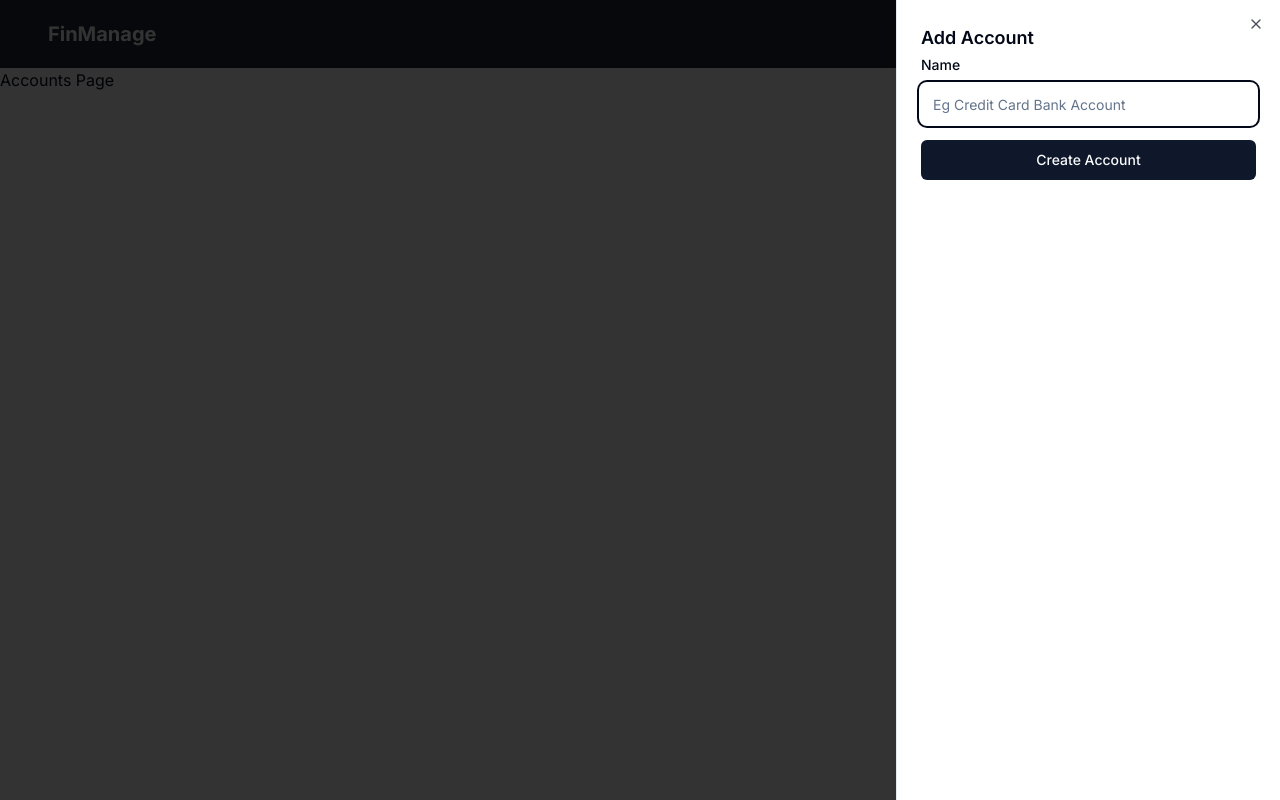
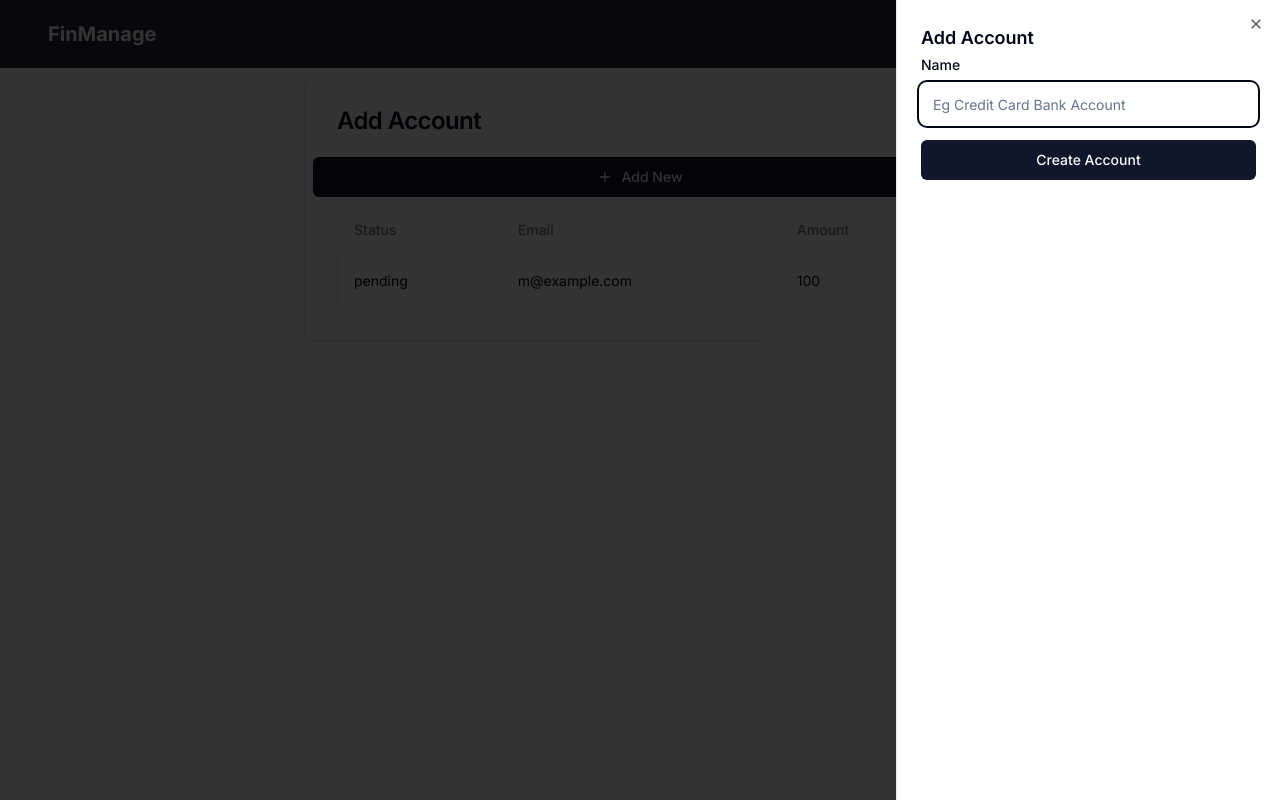
Before and after one commit to Bikash018/Finance-SaaS, a Next.js app: page /accounts in a window 1280 px wide. Built offline with nearby package versions, Linux system fonts and the light colour scheme; no server answers; what drizzle-zod, hono would draw is missing.

Commit message:
dable added

```diff
--- /dev/null
+++ b/app/(dashboard)/accounts/columns.tsx
@@ -0,0 +1,27 @@
+"use client"
+
+import { ColumnDef } from "@tanstack/react-table"
+
+// This type is used to define the shape of our data.
+// You can use a Zod schema here if you want.
+export type Payment = {
+  id: string
+  amount: number
+  status: "pending" | "processing" | "success" | "failed"
+  email: string
+}
+
+export const columns: ColumnDef<Payment>[] = [
+  {
+    accessorKey: "status",
+    header: "Status",
+  },
+  {
+    accessorKey: "email",
+    header: "Email",
+  },
+  {
+    accessorKey: "amount",
+    header: "Amount",
+  },
+]
--- a/app/(dashboard)/accounts/page.tsx
+++ b/app/(dashboard)/accounts/page.tsx
@@ -1,7 +1,45 @@
+"use client"
+import { Button } from "@/components/ui/button"
+import {
+    Card,
+    CardContent,
+    CardDescription,
+    CardFooter,
+    CardHeader,
+    CardTitle,
+  } from "@/components/ui/card"
+import { useNewAccount } from "@/features/accounts/hooks/use-new-account"
+import { Plus } from "lucide-react"
+import { columns, Payment } from "./columns"
+import { DataTable } from "@/components/data-table"
+
+
+
+  const data :Payment[]  = [
+    {
+        id: "728ed52f",
+        amount: 100,
+        status: "pending",
+        email: "m@example.com",
+      },
+  ]
 const AccountsPage = ()=>{
+    const newAccount = useNewAccount()
     return(
-        <div>
-            <p>Accounts Page</p>
+        <div className="max-w-2xl mx-auto mt-2">
+            <Card className="flex flex-col p-2">
+                <CardHeader>
+                    <CardTitle>Add Account</CardTitle>
+
+                </CardHeader>
+                <Button onClick={newAccount.onOpen}>
+                    <Plus className=" size-4 mr-2"/>
+                    Add New
+                </Button>
+                <CardContent className="w-full mt-2">
+                <DataTable columns={columns} data={data} />
+                </CardContent>
+                </Card>
         </div>
     )
 }
--- a/app/(dashboard)/page.tsx
+++ b/app/(dashboard)/page.tsx
@@ -1,5 +1,7 @@
 import { Button } from "@/components/ui/button";
 import { UserButton } from "@clerk/nextjs";
+
+
 
 
 export default function Home() {
--- /dev/null
+++ b/components/data-table.tsx
@@ -0,0 +1,80 @@
+"use client"
+
+import {
+  ColumnDef,
+  flexRender,
+  getCoreRowModel,
+  useReactTable,
+} from "@tanstack/react-table"
+
+import {
+  Table,
+  TableBody,
+  TableCell,
+  TableHead,
+  TableHeader,
+  TableRow,
+} from "@/components/ui/table"
+
+interface DataTableProps<TData, TValue> {
+  columns: ColumnDef<TData, TValue>[]
+  data: TData[]
+}
+
+export function DataTable<TData, TValue>({
+  columns,
+  data,
+}: DataTableProps<TData, TValue>) {
+  const table = useReactTable({
+    data,
+    columns,
+    getCoreRowModel: getCoreRowModel(),
+  })
+
+  return (
+    <div className="rounded-md border">
+      <Table>
+        <TableHeader>
+          {table.getHeaderGroups().map((headerGroup) => (
+            <TableRow key={headerGroup.id}>
+              {headerGroup.headers.map((header) => {
+                return (
+                  <TableHead key={header.id}>
+                    {header.isPlaceholder
+                      ? null
+                      : flexRender(
+                          header.column.columnDef.header,
+                          header.getContext()
+                        )}
+                  </TableHead>
+                )
+              })}
+            </TableRow>
+          ))}
+        </TableHeader>
+        <TableBody>
+          {table.getRowModel().rows?.length ? (
+            table.getRowModel().rows.map((row) => (
+              <TableRow
+                key={row.id}
+                data-state={row.getIsSelected() && "selected"}
+              >
+                {row.getVisibleCells().map((cell) => (
+                  <TableCell key={cell.id}>
+                    {flexRender(cell.column.columnDef.cell, cell.getContext())}
+                  </TableCell>
+                ))}
+              </TableRow>
+            ))
+          ) : (
+            <TableRow>
+              <TableCell colSpan={columns.length} className="h-24 text-center">
+                No results.
+              </TableCell>
+            </TableRow>
+          )}
+        </TableBody>
+      </Table>
+    </div>
+  )
+}
--- /dev/null
+++ b/components/ui/card.tsx
@@ -0,0 +1,79 @@
+import * as React from "react"
+
+import { cn } from "@/lib/utils"
+
+const Card = React.forwardRef<
+  HTMLDivElement,
+  React.HTMLAttributes<HTMLDivElement>
+>(({ className, ...props }, ref) => (
+  <div
+    ref={ref}
+    className={cn(
+      "rounded-lg border bg-card text-card-foreground shadow-sm",
+      className
+    )}
+    {...props}
+  />
+))
+Card.displayName = "Card"
+
+const CardHeader = React.forwardRef<
+  HTMLDivElement,
+  React.HTMLAttributes<HTMLDivElement>
+>(({ className, ...props }, ref) => (
+  <div
+    ref={ref}
+    className={cn("flex flex-col space-y-1.5 p-6", className)}
+    {...props}
+  />
+))
+CardHeader.displayName = "CardHeader"
+
+const CardTitle = React.forwardRef<
+  HTMLParagraphElement,
+  React.HTMLAttributes<HTMLHeadingElement>
+>(({ className, ...props }, ref) => (
+  <h3
+    ref={ref}
+    className={cn(
+      "text-2xl font-semibold leading-none tracking-tight",
+      className
+    )}
+    {...props}
+  />
+))
+CardTitle.displayName = "CardTitle"
+
+const CardDescription = React.forwardRef<
+  HTMLParagraphElement,
+  React.HTMLAttributes<HTMLParagraphElement>
+>(({ className, ...props }, ref) => (
+  <p
+    ref={ref}
+    className={cn("text-sm text-muted-foreground", className)}
+    {...props}
+  />
+))
+CardDescription.displayName = "CardDescription"
+
+const CardContent = React.forwardRef<
+  HTMLDivElement,
+  React.HTMLAttributes<HTMLDivElement>
+>(({ className, ...props }, ref) => (
+  <div ref={ref} className={cn("p-6 pt-0", className)} {...props} />
+))
+CardContent.displayName = "CardContent"
+
+const CardFooter = React.forwardRef<
+  HTMLDivElement,
+  React.HTMLAttributes<HTMLDivElement>
+>(({ className, ...props }, ref) => (
+  <div
+    ref={ref}
+    className={cn("flex items-center p-6 pt-0", className)}
+    {...props}
+  />
+))
+CardFooter.displayName = "CardFooter"
+
+export { Card, CardHeader, CardFooter, CardTitle, CardDescription, CardContent }
--- /dev/null
+++ b/components/ui/table.tsx
@@ -0,0 +1,117 @@
+import * as React from "react"
+
+import { cn } from "@/lib/utils"
+
+const Table = React.forwardRef<
+  HTMLTableElement,
+  React.HTMLAttributes<HTMLTableElement>
+>(({ className, ...props }, ref) => (
+  <div className="relative w-full overflow-auto">
+    <table
+      ref={ref}
+      className={cn("w-full caption-bottom text-sm", className)}
+      {...props}
+    />
+  </div>
+))
+Table.displayName = "Table"
+
+const TableHeader = React.forwardRef<
+  HTMLTableSectionElement,
+  React.HTMLAttributes<HTMLTableSectionElement>
+>(({ className, ...props }, ref) => (
+  <thead ref={ref} className={cn("[&_tr]:border-b", className)} {...props} />
+))
+TableHeader.displayName = "TableHeader"
+
+const TableBody = React.forwardRef<
+  HTMLTableSectionElement,
+  React.HTMLAttributes<HTMLTableSectionElement>
+>(({ className, ...props }, ref) => (
+  <tbody
+    ref={ref}
+    className={cn("[&_tr:last-child]:border-0", className)}
+    {...props}
+  />
+))
+TableBody.displayName = "TableBody"
+
+const TableFooter = React.forwardRef<
+  HTMLTableSectionElement,
+  React.HTMLAttributes<HTMLTableSectionElement>
+>(({ className, ...props }, ref) => (
+  <tfoot
+    ref={ref}
+    className={cn(
+      "border-t bg-muted/50 font-medium [&>tr]:last:border-b-0",
+      className
+    )}
+    {...props}
+  />
+))
+TableFooter.displayName = "TableFooter"
+
+const TableRow = React.forwardRef<
+  HTMLTableRowElement,
+  React.HTMLAttributes<HTMLTableRowElement>
+>(({ className, ...props }, ref) => (
+  <tr
+    ref={ref}
+    className={cn(
+      "border-b transition-colors hover:bg-muted/50 data-[state=selected]:bg-muted",
+      className
+    )}
+    {...props}
+  />
+))
+TableRow.displayName = "TableRow"
+
+const TableHead = React.forwardRef<
+  HTMLTableCellElement,
+  React.ThHTMLAttributes<HTMLTableCellElement>
+>(({ className, ...props }, ref) => (
+  <th
+    ref={ref}
+    className={cn(
+      "h-12 px-4 text-left align-middle font-medium text-muted-foreground [&:has([role=checkbox])]:pr-0",
+      className
+    )}
+    {...props}
+  />
+))
+TableHead.displayName = "TableHead"
+
+const TableCell = React.forwardRef<
+  HTMLTableCellElement,
+  React.TdHTMLAttributes<HTMLTableCellElement>
+>(({ className, ...props }, ref) => (
+  <td
+    ref={ref}
+    className={cn("p-4 align-middle [&:has([role=checkbox])]:pr-0", className)}
+    {...props}
+  />
+))
+TableCell.displayName = "TableCell"
+
+const TableCaption = React.forwardRef<
+  HTMLTableCaptionElement,
+  React.HTMLAttributes<HTMLTableCaptionElement>
+>(({ className, ...props }, ref) => (
+  <caption
+    ref={ref}
+    className={cn("mt-4 text-sm text-muted-foreground", className)}
+    {...props}
+  />
+))
+TableCaption.displayName = "TableCaption"
+
+export {
+  Table,
+  TableHeader,
+  TableBody,
+  TableFooter,
+  TableHead,
+  TableRow,
+  TableCell,
+  TableCaption,
+}
--- a/package.json
+++ b/package.json
@@ -23,6 +23,7 @@
     "@radix-ui/react-label": "^2.1.0",
     "@radix-ui/react-slot": "^1.1.0",
     "@tanstack/react-query": "^5.51.23",
+    "@tanstack/react-table": "^8.20.1",
     "class-variance-authority": "^0.7.0",
     "clsx": "^2.1.1",
     "drizzle-orm": "^0.30.10",
```
Also changed, not shown: 1 other file (tests, documents, lock files or other folders).
